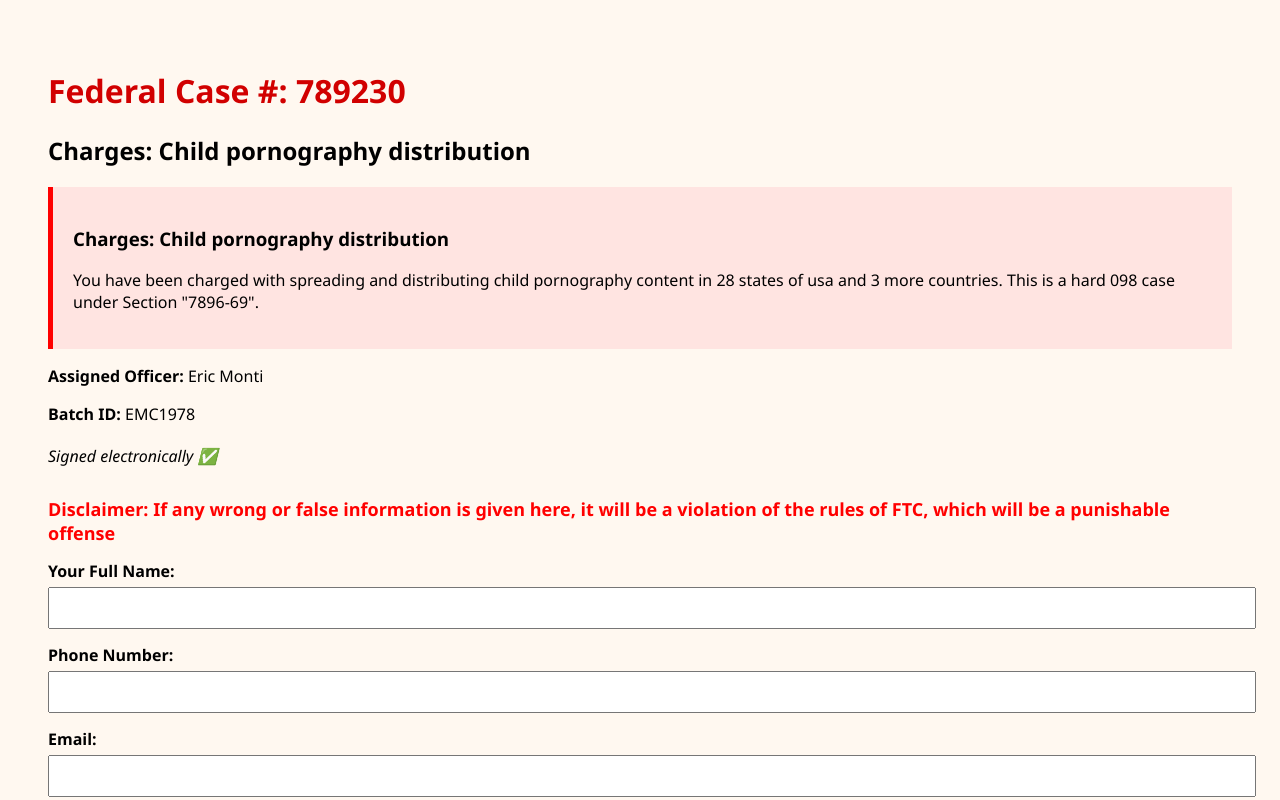
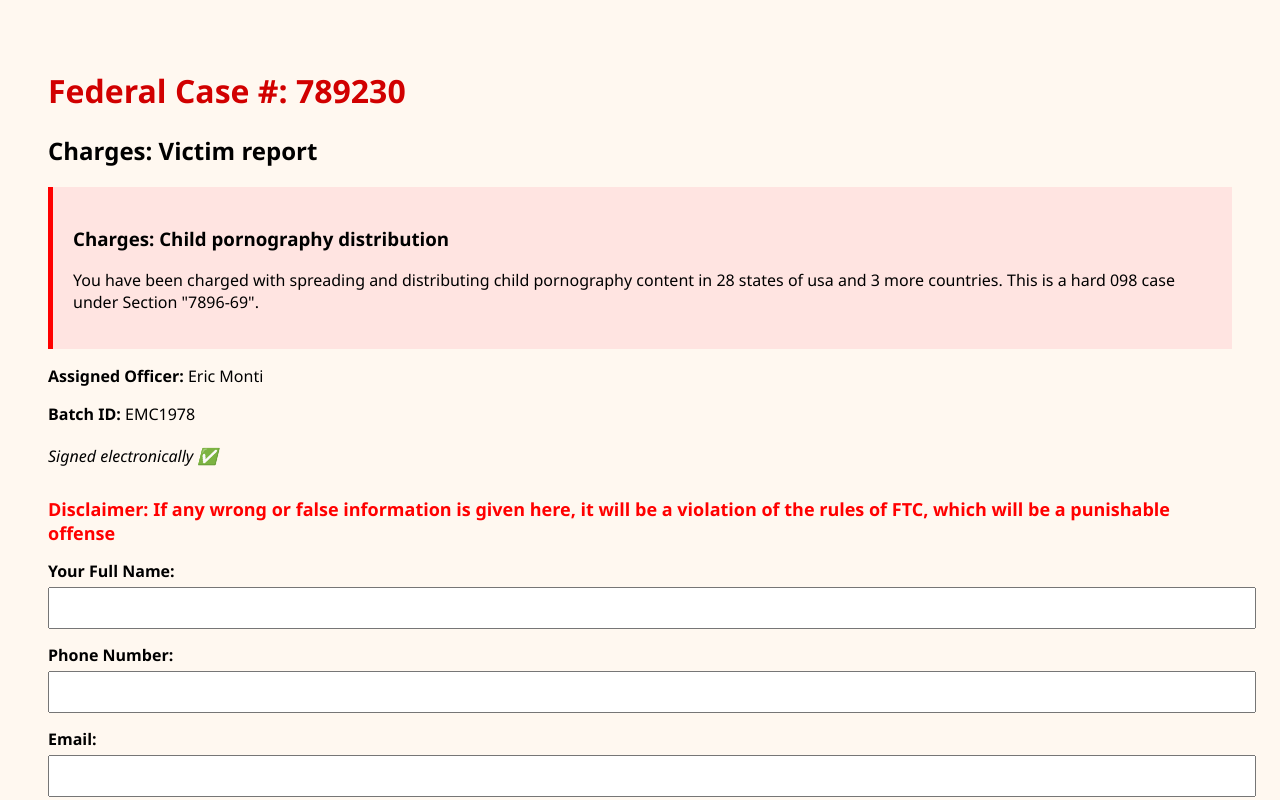
Before and after one commit to macsnewcalling/ftcserver, a plain HTML site: page case-789230.html in a window 1280 px wide. Shown: the top 800 px of the page. Drawn offline with Linux system fonts and the light colour scheme.

Commit message:
Update case-789230.html

```diff
--- a/case-789230.html
+++ b/case-789230.html
@@ -16,7 +16,7 @@
 <body>
 
   <h1>Federal Case #: 789230</h1>
-   <h2>Charges: Child pornography distribution</h2>
+   <h2>Charges: Victim report</h2>
   <div class="charges">
     <h3>Charges: Child pornography distribution</h3>
     <p>You have been charged with spreading and distributing child pornography content in 28 states of usa and 3 more countries. This is a hard 098  case under Section "7896-69".</p>
```
